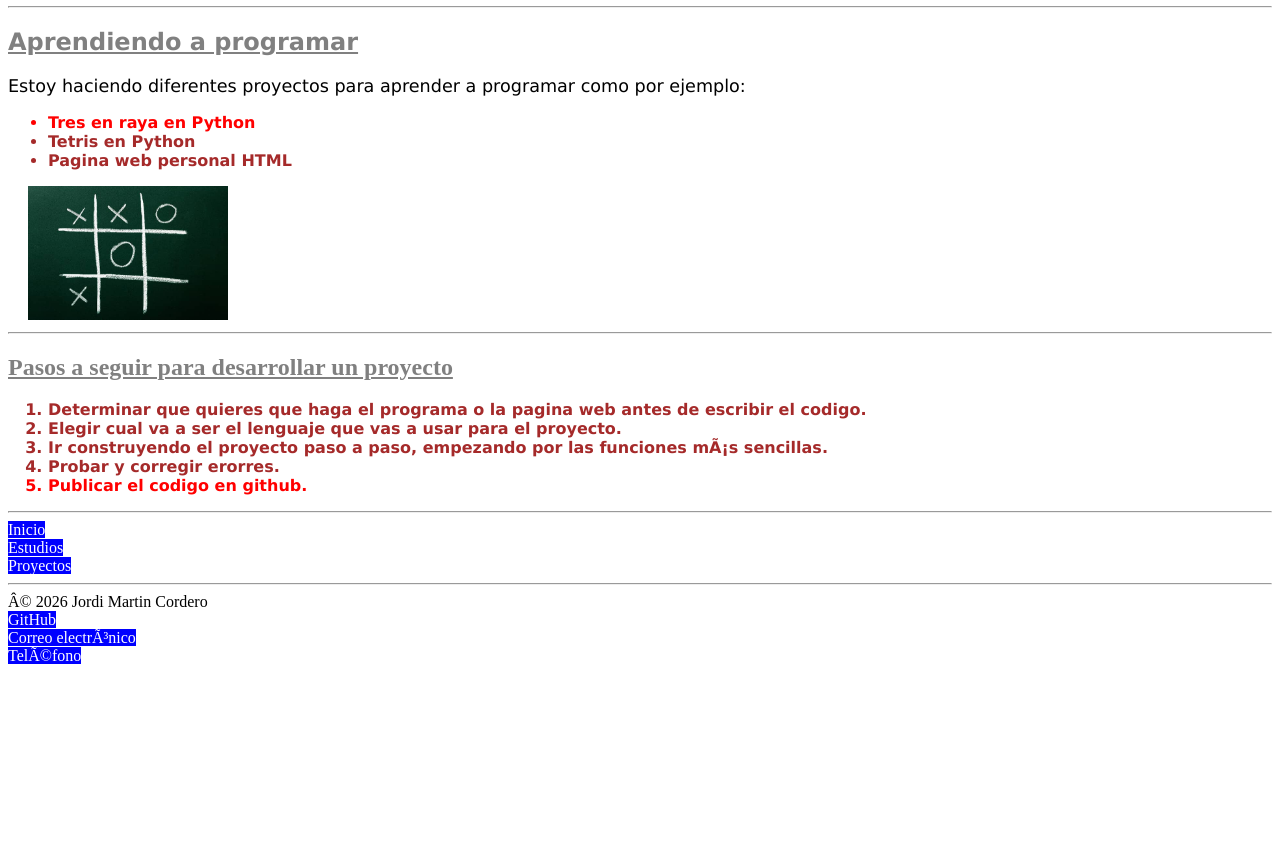
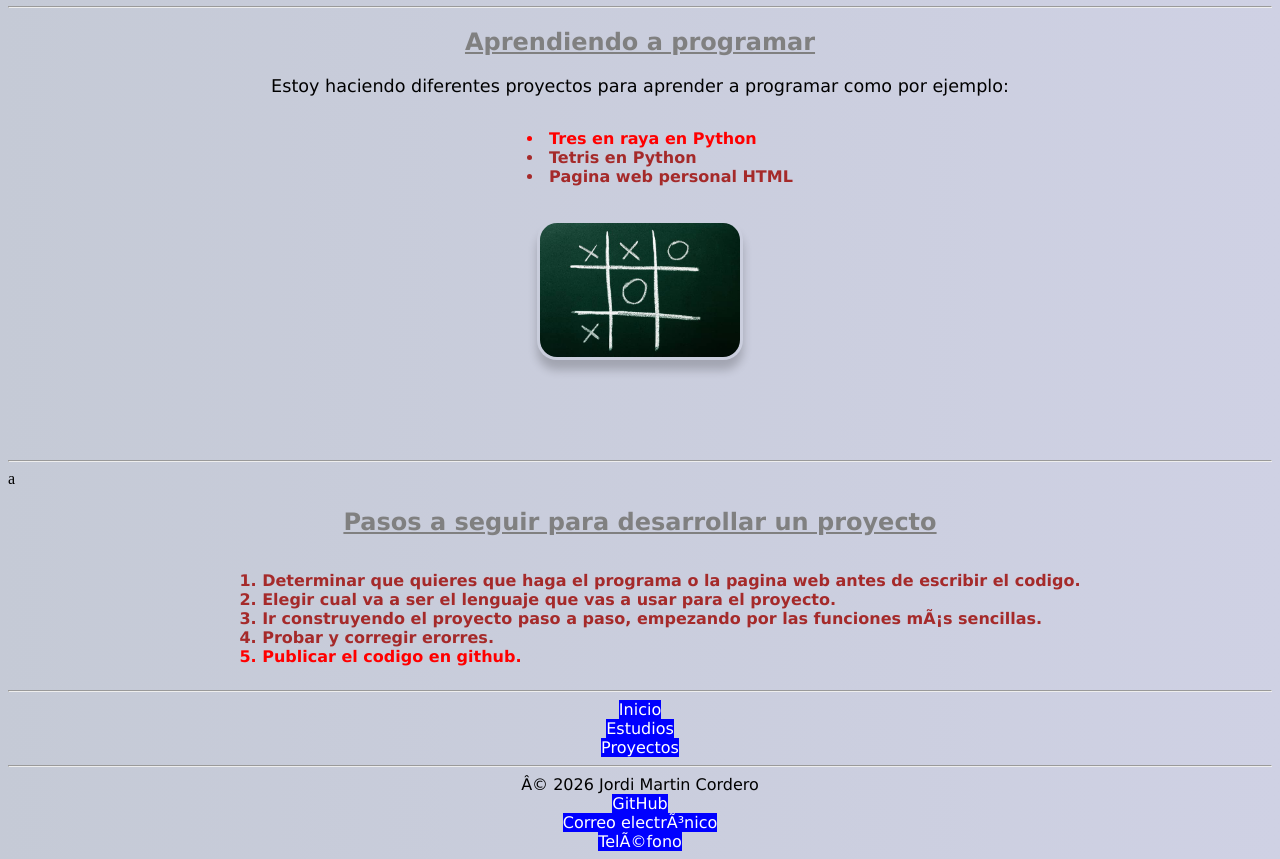
Before and after one commit to qJMC123/DAM1M04-Exercici-CSS, a plain HTML site: page DAM1M04-Exercici001/proyectos.html in a window 1280 px wide. Shown: the part 75-934 px from the top of the page. Before the commit the page ends 800 px from the top, so only its background shows below. Drawn offline with Linux system fonts and the light colour scheme.

Commit message:
css mejorado

```diff
--- a/DAM1M04-Exercici001/estilo.css
+++ b/DAM1M04-Exercici001/estilo.css
@@ -1,5 +1,6 @@
 .tipografia {
     font-family:Verdana, Geneva, Tahoma, sans-serif;
+    text-align: center;
 }
 
 #nombre::before {
@@ -38,12 +39,14 @@ p {
 
 #negritaid {
     font-weight: bold;
-    color: rgb(87, 80, 80)
+    color: rgb(87, 80, 80);
 }
 
 .negrita {
     font-family:Verdana, Geneva, Tahoma, sans-serif;
     font-weight: bold;
+    text-align: left;
+    display: inline-block;
 }
 
 #amarillo {
@@ -64,16 +67,38 @@ ol li:last-child{
 
 ul li{
     color: brown;
+    list-style-position: inside;
 }
 
 ol li{
-    color:brown
+    color:brown;
+    list-style-position: inside;
 }
 
 #grande > li {
     font-size: 1.2em;
+    margin-right: 175px;
 }
+
 
 #pequeño > li {
     font-size: smaller;
 }
+
+.imagenes {
+    border-radius:20px;
+    box-shadow: 0 10px 10px 0 rgba(0,0,0,0.20);
+    padding: 3px;
+    display: block;
+    margin:auto;
+    margin-bottom: 100px;
+}
+
+body {
+    background: linear-gradient(90deg, rgb(197, 202, 214), rgb(207, 209, 228));
+
+}
+
+.container {
+    text-align: center;
+}
--- a/DAM1M04-Exercici001/proyectos.html
+++ b/DAM1M04-Exercici001/proyectos.html
@@ -11,14 +11,17 @@
     <h2 class="tipografia"> Aprendiendo a programar
     </h2>
     <p class="tipografia">Estoy haciendo diferentes proyectos para aprender a programar como por ejemplo:</p>
+    <div class="container">
     <ul class="negrita">
         <li> Tres en raya en Python</li>
         <li> Tetris en Python </li>
         <li> Pagina web personal HTML</li>
     </ul>
-    &nbsp; &nbsp; &nbsp;<img src="imagenes/imagen3.jpg" width="200">
-    <hr>
-    <h2> Pasos a seguir para desarrollar un proyecto</h2>
+    </div>
+    &nbsp; &nbsp; &nbsp;<img class="imagenes" src="imagenes/imagen3.jpg" width="200">
+    <hr>a
+    <h2 class="tipografia"> Pasos a seguir para desarrollar un proyecto</h2>
+    <div class="container">
     <ol class="negrita">
         <li>Determinar que quieres que haga el programa o la pagina web antes de escribir el codigo.</li>
         <li>Elegir cual va a ser el lenguaje que vas a usar para el proyecto.</li>
@@ -26,15 +29,16 @@
         <li>Probar y corregir erorres.</li>
         <li>Publicar el codigo en github.</li>
     </ol>
+    </div>
 
     <hr>
-    <nav>
+    <nav class="tipografia">
         <a href="index.html" class="boton"> Inicio </a> <br>
         <a href="estudios.html" class="boton"> Estudios </a> <br>
         <a href="proyectos.html" class="boton"> Proyectos</a>
     </nav>
 <hr>
-    <footer>
+    <footer class="tipografia">
     © 2026 Jordi Martin Cordero <br>
     <a href="https://github.com/qJMC123" target="_blank" class="boton">GitHub</a><br>
     <a href="mailto:jmartincordero.eb@iesesteveterradas.cat" class="boton">Correo electrónico</a><br>
```
Also changed, not shown: DAM1M04-Exercici001/estudios.html (+8 -4 lines), DAM1M04-Exercici001/index.html (+7 -4 lines).
